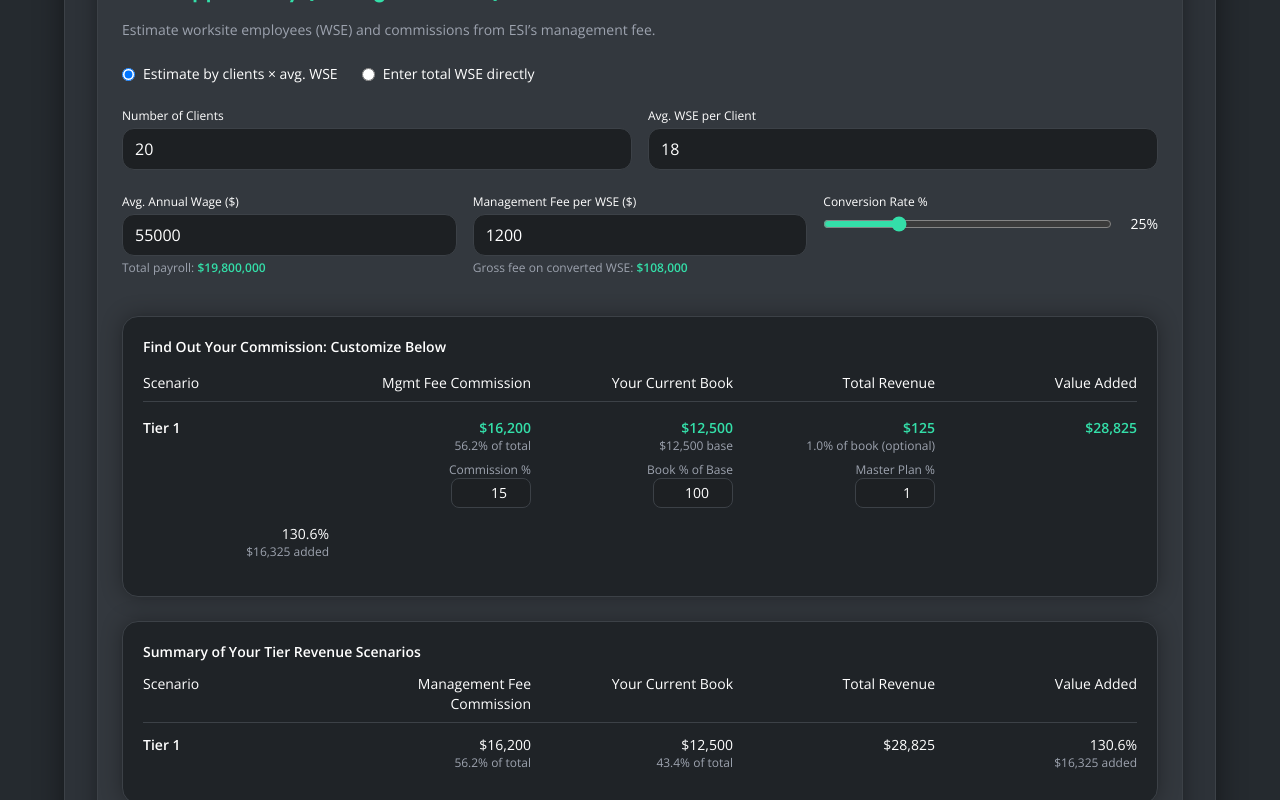
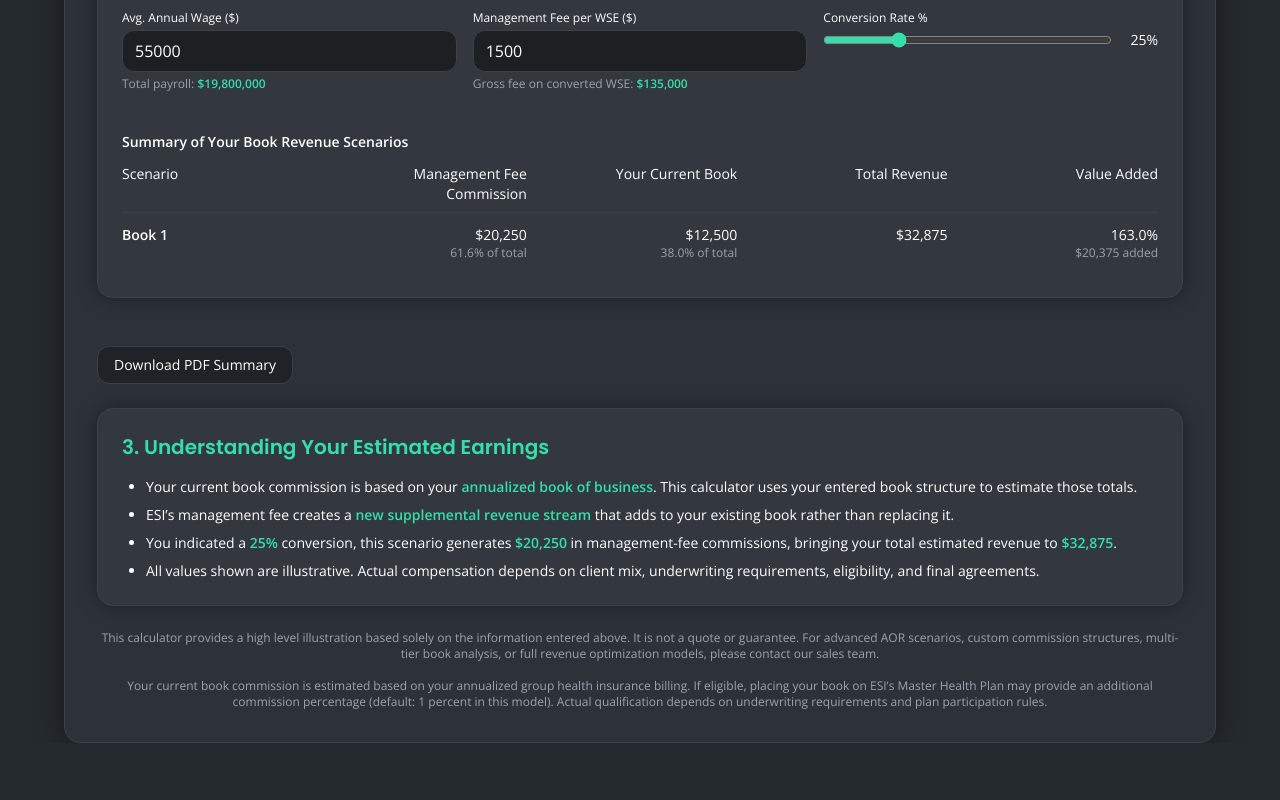
Before and after one commit to athenacats/new-esi-channel-calculator, a React (Vite) app: page / in a window 1280 px wide. Shown: the part 820-1620 px from the top of the page. After the commit the page ends 1563 px from the top, so only its background shows below. Built offline with nearby package versions, Linux system fonts and the light colour scheme.

Commit message:
update new version of calculator

```diff
--- a/src/components/ESIChannelPartnerCalculator.tsx
+++ b/src/components/ESIChannelPartnerCalculator.tsx
@@ -20,11 +20,14 @@ function numberFromInput(v: any, fallback = 0): any {
   return Number.isFinite(n) ? n : fallback;
 }
 
+const DEFAULT_COMMISSION_PCT = 15;
+const DEFAULT_BOOK_PCT = 100;
+
 export default function EsiChannelPartnerRoiCalculator() {
   /* ---------------- STATES ---------------- */
   const [tiers, setTiers] = useState<
     Array<{ label: string; amount: number; pct: number }>
-  >([{ label: "Tier 1", amount: 250000, pct: 5 }]);
+  >([{ label: "Book 1", amount: 250000, pct: 5 }]);
 
   const [inputMode, setInputMode] = useState<"byClients" | "byWSE">(
     "byClients"
@@ -33,21 +36,10 @@ export default function EsiChannelPartnerRoiCalculator() {
   const [avgWsePerClient, setAvgWsePerClient] = useState(18);
   const [totalWseDirect, setTotalWseDirect] = useState(360);
   const [avgAnnualWage, setAvgAnnualWage] = useState(55000);
-  const [mgmtFeePerWse, setMgmtFeePerWse] = useState(1200);
+  const [mgmtFeePerWse, setMgmtFeePerWse] = useState(1500);
   const [conversionRate, setConversionRate] = useState(25);
   const pdfRef = useRef<HTMLDivElement>(null);
   const [masterPlanPct, setMasterPlanPct] = useState(1);
-
-  const [customCommissionPct, setCustomCommissionPct] = useState(15);
-  const [bookPortionPct, setBookPortionPct] = useState(100);
-
-  const [tierCustom, setTierCustom] = useState<{
-    [key: number]: {
-      commissionPct: number;
-      bookPct: number;
-      masterPct: number;
-    };
-  }>({});
 
   /* ---------------- DERIVED ---------------- */
 
@@ -82,51 +74,106 @@ export default function EsiChannelPartnerRoiCalculator() {
   const commissionFromRate = (ratePct: number) =>
     grossMgmtFee * (numberFromInput(ratePct) / 100);
 
-  const customCommission = commissionFromRate(customCommissionPct);
-  const adjustedBook =
-    totalBookCommission * (numberFromInput(bookPortionPct) / 100);
+  const mgmtFeeCommission = commissionFromRate(DEFAULT_COMMISSION_PCT);
+  const adjustedBook = totalBookCommission * (DEFAULT_BOOK_PCT / 100);
+  const totalRevenue = mgmtFeeCommission + adjustedBook + masterPlanCommission;
+  const valueAddedAbsTotal = totalRevenue - totalBookCommission;
 
-  const customTotalRevenue =
-    customCommission + adjustedBook + masterPlanCommission;
-
-  const customMgmtSharePct =
-    customTotalRevenue > 0
-      ? (customCommission / customTotalRevenue) * 100
-      : NaN;
-
-  const customBookSharePct =
-    customTotalRevenue > 0 ? (adjustedBook / customTotalRevenue) * 100 : NaN;
-
-  const customUpliftAbs = customTotalRevenue - totalBookCommission;
-
-  const customUpliftPct =
+  const valueAddedPctTotal =
     totalBookCommission > 0
-      ? (customUpliftAbs / totalBookCommission) * 100
-      : NaN;
-
-  const perClientAddedRevCustom = clients
-    ? customCommission / numberFromInput(clients)
+      ? (valueAddedAbsTotal / totalBookCommission) * 100
       : 0;
 
-  /* -------- STATIC SAMPLE (Standard CP) -------- */
-  const STATIC_CP_MGMT = 21600;
-  const STATIC_CP_BOOK = 12500;
-  const STATIC_CP_TOTAL = STATIC_CP_MGMT + STATIC_CP_BOOK;
-  const STATIC_CP_UPLIFT_ABS = STATIC_CP_TOTAL - STATIC_CP_BOOK;
-  const STATIC_CP_UPLIFT_PCT = (STATIC_CP_UPLIFT_ABS / STATIC_CP_BOOK) * 100;
-  const STATIC_CP_MGMT_SHARE = (STATIC_CP_MGMT / STATIC_CP_TOTAL) * 100;
-  const STATIC_CP_BOOK_SHARE = (STATIC_CP_BOOK / STATIC_CP_TOTAL) * 100;
+  const mgmtShareTotal =
+    totalRevenue > 0 ? (mgmtFeeCommission / totalRevenue) * 100 : 0;
+
+  const bookShareTotal =
+    totalRevenue > 0 ? (adjustedBook / totalRevenue) * 100 : 0;
+
+  // Scenario rows (per book) + totals for the table
+  const scenarioRows = useMemo(() => {
+    const commissionPct = DEFAULT_COMMISSION_PCT;
+    const bookPct = DEFAULT_BOOK_PCT;
+    const masterPct = masterPlanPct;
+
+    // This is global (from WSE inputs) and is the same for every row unless you later decide to allocate it.
+    const mgmtCommissionEach = grossMgmtFee * (commissionPct / 100);
+
+    const rows = tiers.map((t) => {
+      const bookCommission =
+        numberFromInput(t.amount) * (numberFromInput(t.pct) / 100);
+      const adjustedBookLocal = bookCommission * (bookPct / 100);
+      const masterLocal = bookCommission * (masterPct / 100);
+
+      const totalRevenueLocal =
+        mgmtCommissionEach + adjustedBookLocal + masterLocal;
+
+      const upliftAbsLocal = totalRevenueLocal - bookCommission;
+      const upliftPctLocal =
+        bookCommission > 0 ? (upliftAbsLocal / bookCommission) * 100 : 0;
+
+      const mgmtShareLocal =
+        totalRevenueLocal > 0
+          ? (mgmtCommissionEach / totalRevenueLocal) * 100
+          : 0;
+      const bookShareLocal =
+        totalRevenueLocal > 0
+          ? (adjustedBookLocal / totalRevenueLocal) * 100
+          : 0;
+
+      return {
+        label: t.label,
+        mgmtCommission: mgmtCommissionEach,
+        bookCommission,
+        adjustedBook: adjustedBookLocal,
+        master: masterLocal,
+        totalRevenue: totalRevenueLocal,
+        upliftAbs: upliftAbsLocal,
+        upliftPct: upliftPctLocal,
+        mgmtShare: mgmtShareLocal,
+        bookShare: bookShareLocal,
+      };
+    });
+
+    const totals = rows.reduce(
+      (acc, r) => {
+        acc.mgmtCommission += r.mgmtCommission;
+        acc.adjustedBook += r.adjustedBook;
+        acc.master += r.master;
+        acc.totalRevenue += r.totalRevenue;
+        return acc;
+      },
+      { mgmtCommission: 0, adjustedBook: 0, master: 0, totalRevenue: 0 }
+    );
+
+    const totalBookBase = totalBookCommission; // sum of all book commissions
+    const valueAddedAbs = totals.totalRevenue - totalBookBase;
+    const valueAddedPct =
+      totalBookBase > 0 ? (valueAddedAbs / totalBookBase) * 100 : 0;
+
+    const mgmtShareTotal =
+      totals.totalRevenue > 0
+        ? (totals.mgmtCommission / totals.totalRevenue) * 100
+        : 0;
+    const bookShareTotal =
+      totals.totalRevenue > 0
+        ? (totals.adjustedBook / totals.totalRevenue) * 100
+        : 0;
+
+    return {
+      rows,
+      totals: {
+        ...totals,
+        totalBookBase,
+        valueAddedAbs,
+        valueAddedPct,
+        mgmtShareTotal,
+        bookShareTotal,
+      },
+    };
+  }, [tiers, grossMgmtFee, masterPlanPct, totalBookCommission]);
 
   /* ---------------- HANDLERS ---------------- */
-
-  function ensureTierDefaults(idx: number) {
-    if (!tierCustom[idx]) {
-      setTierCustom((prev) => ({
-        ...prev,
-        [idx]: { commissionPct: 15, bookPct: 100, masterPct: 1 },
-      }));
-    }
-  }
 
   function updateTier(
     idx: number,
@@ -142,7 +189,7 @@ export default function EsiChannelPartnerRoiCalculator() {
     if (tiers.length >= 5) return;
     setTiers((prev) => [
       ...prev,
-      { label: `Tier ${prev.length + 1}`, amount: 0, pct: 5 },
+      { label: `Book ${prev.length + 1}`, amount: 250000, pct: 5 },
     ]);
   }
 
@@ -151,16 +198,15 @@ export default function EsiChannelPartnerRoiCalculator() {
   }
 
   function resetAll() {
-    setTiers([{ label: "Tier 1", amount: 250000, pct: 5 }]);
+    setTiers([{ label: "Book 1", amount: 250000, pct: 5 }]);
     setInputMode("byClients");
     setClients(20);
     setAvgWsePerClient(18);
     setTotalWseDirect(360);
     setAvgAnnualWage(55000);
-    setMgmtFeePerWse(1200);
+    setMgmtFeePerWse(1500);
     setConversionRate(25);
-    setCustomCommissionPct(15);
-    setBookPortionPct(100);
+    setMasterPlanPct(1);
   }
 
   async function exportPDF() {
@@ -243,33 +289,6 @@ export default function EsiChannelPartnerRoiCalculator() {
             >
               A high level summary of your estimated commissions and revenue
               outcomes based on the inputs below.
-            </p>
-          </div>
-          <div className="mb-10 ">
-            <span
-              className="
-          text-l font-poppins font-semibold text-[var(--accent)] text-center"
-            >
-              Disclaimer:
-            </span>
-            <p
-              className="
-          text-sm font-poppins text-white
-
-        "
-            >
-              This calculator provides a high level illustration based solely on
-              the information entered above. For advanced AOR scenarios, custom
-              commission structures, multi-tier book analysis, or full revenue
-              optimization models, please contact our sales team.
-              <br></br>
-              <br></br>
-              Your current book commission is estimated based on your annualized
-              group health insurance billing. If eligible, placing your book on
-              ESI’s Master Health Plan may provide an additional commission
-              percentage (default: 1 percent in this model). Actual
-              qualification depends on underwriting requirements and plan
-              participation rules.
             </p>
           </div>
 
@@ -359,7 +378,7 @@ export default function EsiChannelPartnerRoiCalculator() {
             </h2>
 
             <p className="text-sm text-[var(--muted)] mb-4">
-              Add up to five tiers to mirror your existing commission structure.
+              Add up to five books to mirror your existing commission structure.
             </p>
 
             <div className="space-y-4">
@@ -368,7 +387,7 @@ export default function EsiChannelPartnerRoiCalculator() {
                   {/* LABEL */}
                   <div className="col-span-12 sm:col-span-4">
                     <label className="block text-xs text-white mb-1">
-                      Label
+                      Book
                     </label>
                     <input
                       type="text"
@@ -387,7 +406,7 @@ export default function EsiChannelPartnerRoiCalculator() {
                   {/* AMOUNT */}
                   <div className="col-span-12 sm:col-span-4">
                     <label className="block text-xs text-white mb-1">
-                      Tier Amount ($)
+                      Total Book Amount ($)
                     </label>
                     <input
                       type="number"
@@ -468,7 +487,7 @@ export default function EsiChannelPartnerRoiCalculator() {
                 transition-all duration-150
               "
                 >
-                  + Add Tier
+                  + Add Book
                 </button>
 
                 <div className="text-sm text-[var(--muted)]">
@@ -660,187 +679,9 @@ export default function EsiChannelPartnerRoiCalculator() {
                 </div>
               </div>
             </div>
-
-            {/* CUSTOM COMMISSION — NO SLIDERS */}
-            <div
-              className="
-    rounded-2xl p-5 mb-6
-    bg-[var(--soft)] border border-[var(--line)]
-    shadow-[0_0_20px_rgba(0,0,0,0.35)]
-  "
-            >
-              <h3 className="text-sm font-semibold mb-4 text-white">
-                Find Out Your Commission: Customize Below
-              </h3>
-
-              {/* TABLE HEADER */}
-              <div className="grid grid-cols-5 gap-4 text-sm text-white mb-2">
-                <div>Scenario</div>
-                <div className="text-right">Mgmt Fee Commission</div>
-                <div className="text-right">Your Current Book</div>
-                <div className="text-right">Total Revenue</div>
-                <div className="text-right">Value Added</div>
-              </div>
-
-              {tiers.map((t, idx) => {
-                const cfg = tierCustom[idx] ?? {
-                  commissionPct: 15,
-                  bookPct: 100,
-                  masterPct: 1,
-                };
-
-                const bookRevenue =
-                  numberFromInput(t.amount) * (numberFromInput(t.pct) / 100);
-
-                const mgmtCommission = grossMgmtFee * (cfg.commissionPct / 100);
-
-                const adjustedBookLocal =
-                  totalBookCommission * (cfg.bookPct / 100);
-
-                const masterLocal = totalBookCommission * (cfg.masterPct / 100);
-
-                const totalRevenueLocal =
-                  mgmtCommission + adjustedBookLocal + masterLocal;
-
-                const upliftAbsLocal = totalRevenueLocal - totalBookCommission;
-                const upliftPctLocal =
-                  totalBookCommission > 0
-                    ? (upliftAbsLocal / totalBookCommission) * 100
-                    : 0;
-
-                return (
-                  <div
-                    key={idx}
-                    className="grid grid-cols-5 gap-4 text-sm text-white py-4 border-t border-[var(--line)]"
-                  >
-                    {/* LABEL */}
-                    <div className="font-semibold">{t.label}</div>
-
-                    {/* MGMT COMMISSION */}
-                    <div className="text-right">
-                      <div className="text-[var(--accent)] font-semibold">
-                        {currencyFmt.format(mgmtCommission)}
-                      </div>
-                      <div className="text-xs text-[var(--muted)]">
-                        {pctFmt((mgmtCommission / totalRevenueLocal) * 100)} of
-                        total
-                      </div>
-
-                      <label className="block text-xs text-[var(--muted)] mt-2">
-                        Commission %
-                      </label>
-                      <input
-                        type="number"
-                        min={0}
-                        max={50}
-                        value={cfg.commissionPct}
-                        onChange={(e) =>
-                          setTierCustom((prev) => ({
-                            ...prev,
-                            [idx]: {
-                              ...cfg,
-                              commissionPct: numberFromInput(e.target.value),
-                            },
-                          }))
-                        }
-                        className="w-20 bg-[#1d2023] border border-[var(--line)]
-              rounded-lg px-2 py-1 text-right text-white
-              focus:outline-none focus:ring-2 focus:ring-[var(--accent)]"
-                      />
-                    </div>
-
-                    {/* BOOK */}
-                    <div className="text-right">
-                      <div className="text-[var(--accent)] font-semibold">
-                        {currencyFmt.format(adjustedBookLocal)}
-                      </div>
-                      <div className="text-xs text-[var(--muted)]">
-                        {currencyFmt.format(bookRevenue)} base
-                      </div>
-
-                      <label className="block text-xs text-[var(--muted)] mt-2">
-                        Book % of Base
-                      </label>
-                      <input
-                        type="number"
-                        min={0}
-                        max={100}
-                        value={cfg.bookPct}
-                        onChange={(e) =>
-                          setTierCustom((prev) => ({
-                            ...prev,
-                            [idx]: {
-                              ...cfg,
-                              bookPct: numberFromInput(e.target.value),
-                            },
-                          }))
-                        }
-                        className="w-20 bg-[#1d2023] border border-[var(--line)]
-              rounded-lg px-2 py-1 text-right text-white
-              focus:outline-none focus:ring-2 focus:ring-[var(--accent)]"
-                      />
-                    </div>
-
-                    {/* MASTER PLAN */}
-                    <div className="text-right">
-                      <div className="text-[var(--accent)] font-semibold">
-                        {currencyFmt.format(masterLocal)}
-                      </div>
-                      <div className="text-xs text-[var(--muted)]">
-                        {pctFmt(cfg.masterPct)} of book (optional)
-                      </div>
-
-                      <label className="block text-xs text-[var(--muted)] mt-2">
-                        Master Plan %
-                      </label>
-                      <input
-                        type="number"
-                        min={0}
-                        max={5}
-                        value={cfg.masterPct}
-                        onChange={(e) =>
-                          setTierCustom((prev) => ({
-                            ...prev,
-                            [idx]: {
-                              ...cfg,
-                              masterPct: numberFromInput(e.target.value),
-                            },
-                          }))
-                        }
-                        className="w-20 bg-[#1d2023] border border-[var(--line)]
-              rounded-lg px-2 py-1 text-right text-white
-              focus:outline-none focus:ring-2 focus:ring-[var(--accent)]"
-                      />
-                    </div>
-
-                    {/* TOTAL / VALUE */}
-                    <div className="text-right">
-                      <div className="text-[var(--accent)] font-semibold">
-                        {currencyFmt.format(totalRevenueLocal)}
-                      </div>
-                    </div>
-
-                    <div className="text-right">
-                      {pctFmt(upliftPctLocal)}
-                      <div className="text-xs text-[var(--muted)]">
-                        {currencyFmt.format(upliftAbsLocal)} added
-                      </div>
-                    </div>
-                  </div>
-                );
-              })}
-            </div>
-
             {/* ========== DYNAMIC TIER SUMMARY (REPLACES STATIC EXAMPLE) ========== */}
-            <div
-              className="
-    rounded-2xl p-5 mb-6
-    bg-[var(--soft)] border border-[var(--line)]
-    shadow-[0_0_20px_rgba(0,0,0,0.35)]
-  "
-            >
             <h3 className="text-sm font-semibold mb-3 text-white">
-                Summary of Your Tier Revenue Scenarios
+              Summary of Your Book Revenue Scenarios
             </h3>
 
             <div className="grid grid-cols-5 gap-4 text-sm text-white mb-2">
@@ -851,71 +692,71 @@ export default function EsiChannelPartnerRoiCalculator() {
               <div className="text-right">Value Added</div>
             </div>
 
-              {tiers.map((t, idx) => {
-                const cfg = tierCustom[idx] ?? {
-                  commissionPct: 15,
-                  bookPct: 100,
-                  masterPct: 1,
-                };
+            {scenarioRows.rows.map((r) => (
+              <div
+                key={r.label}
+                className="grid grid-cols-5 gap-4 text-sm text-white py-3 border-t border-[var(--line)]"
+              >
+                <div className="font-semibold">{r.label}</div>
 
-                const bookRevenue =
-                  numberFromInput(t.amount) * (numberFromInput(t.pct) / 100);
-
-                const mgmtCommission = grossMgmtFee * (cfg.commissionPct / 100);
-
-                const adjustedBookLocal =
-                  totalBookCommission * (cfg.bookPct / 100);
-
-                const masterLocal = totalBookCommission * (cfg.masterPct / 100);
-
-                const totalRevenueLocal =
-                  mgmtCommission + adjustedBookLocal + masterLocal;
-
-                const upliftAbsLocal = totalRevenueLocal - totalBookCommission;
-
-                const upliftPctLocal =
-                  totalBookCommission > 0
-                    ? (upliftAbsLocal / totalBookCommission) * 100
-                    : 0;
-
-                return (
-                  <div className="grid grid-cols-5 gap-4 text-sm text-white py-3 border-t border-[var(--line)]">
-                    <div className="font-semibold">{t.label}</div>
-
-                    {/* Management Fee */}
                 <div className="text-right">
-                      {currencyFmt.format(mgmtCommission)}
+                  {currencyFmt.format(r.mgmtCommission)}
                   <div className="text-xs text-[var(--muted)]">
-                        {pctFmt((mgmtCommission / totalRevenueLocal) * 100)} of
-                        total
+                    {pctFmt(r.mgmtShare)} of total
                   </div>
                 </div>
 
-                    {/* Book */}
                 <div className="text-right">
-                      {currencyFmt.format(adjustedBookLocal)}
+                  {currencyFmt.format(r.adjustedBook)}
                   <div className="text-xs text-[var(--muted)]">
-                        {pctFmt((adjustedBookLocal / totalRevenueLocal) * 100)}{" "}
-                        of total
+                    {pctFmt(r.bookShare)} of total
                   </div>
                 </div>
 
-                    {/* Total */}
                 <div className="text-right">
-                      {currencyFmt.format(totalRevenueLocal)}
+                  {currencyFmt.format(r.totalRevenue)}
                 </div>
 
-                    {/* Value Added */}
                 <div className="text-right">
-                      {pctFmt(upliftPctLocal)}
+                  {pctFmt(r.upliftPct)}
                   <div className="text-xs text-[var(--muted)]">
-                        {currencyFmt.format(upliftAbsLocal)} added
+                    {currencyFmt.format(r.upliftAbs)} added
                   </div>
                 </div>
               </div>
-                );
-              })}
+            ))}
+
+            {tiers.length > 1 && (
+              <div className="grid grid-cols-5 gap-4 text-sm text-white py-3 border-t border-[var(--line)]">
+                <div className="font-semibold">Total</div>
+
+                <div className="text-right">
+                  {currencyFmt.format(scenarioRows.totals.mgmtCommission)}
+                  <div className="text-xs text-[var(--muted)]">
+                    {pctFmt(scenarioRows.totals.mgmtShareTotal)} of total
                   </div>
+                </div>
+
+                <div className="text-right">
+                  {currencyFmt.format(scenarioRows.totals.adjustedBook)}
+                  <div className="text-xs text-[var(--muted)]">
+                    {pctFmt(scenarioRows.totals.bookShareTotal)} of total
+                  </div>
+                </div>
+
+                <div className="text-right">
+                  {currencyFmt.format(scenarioRows.totals.totalRevenue)}
+                </div>
+
+                <div className="text-right">
+                  {pctFmt(scenarioRows.totals.valueAddedPct)}
+                  <div className="text-xs text-[var(--muted)]">
+                    {currencyFmt.format(scenarioRows.totals.valueAddedAbs)}{" "}
+                    added
+                  </div>
+                </div>
+              </div>
+            )}
           </section>
           <button
             onClick={exportPDF}
@@ -954,9 +795,9 @@ export default function EsiChannelPartnerRoiCalculator() {
                 Your current book commission is based on your
                 <span className="font-semibold text-[var(--accent)]">
                   {" "}
-                  annualized group health insurance billing
+                  annualized book of business
                 </span>
-                . This calculator uses your entered tier structure to estimate
+                . This calculator uses your entered book structure to estimate
                 those totals.
               </li>
 
@@ -970,34 +811,20 @@ export default function EsiChannelPartnerRoiCalculator() {
               </li>
 
               <li>
-                At a{" "}
+                You indicated a{" "}
                 <span className="text-[var(--accent)] font-semibold">
                   {Math.round(conversionRate)}%
                 </span>{" "}
-                conversion, your custom scenario generates{" "}
+                conversion, this scenario generates{" "}
                 <span className="text-[var(--accent)] font-semibold">
-                  {currencyFmt.format(customCommission)}
+                  {currencyFmt.format(mgmtFeeCommission)}
                 </span>{" "}
-                in management-fee commissions at {customCommissionPct}%,
-                bringing your total estimated revenue to{" "}
+                in management-fee commissions, bringing your total estimated
+                revenue to{" "}
                 <span className="text-[var(--accent)] font-semibold">
-                  {currencyFmt.format(customTotalRevenue)}
+                  {currencyFmt.format(totalRevenue)}
                 </span>
                 .
-              </li>
-
-              <li>
-                If eligible, placing your book on
-                <span className="font-semibold text-[var(--accent)]">
-                  {" "}
-                  ESI’s Master Health Plan
-                </span>{" "}
-                may add an additional{" "}
-                <span className="font-semibold text-[var(--accent)]">
-                  {pctFmt(masterPlanPct)}
-                </span>{" "}
-                commission on your total book (shown above as an optional
-                component).
               </li>
 
               <li>
@@ -1010,8 +837,19 @@ export default function EsiChannelPartnerRoiCalculator() {
 
           {/* FOOTER */}
           <footer className="mt-6 text-xs text-[var(--muted)] text-center">
-            Disclaimer: This calculator is for illustration purposes only. It is
-            not a quote or guarantee. All figures are annual & pre-tax.
+            <p>
+              This calculator provides a high level illustration based solely on
+              the information entered above. It is not a quote or guarantee. For
+              advanced AOR scenarios, custom commission structures, multi-tier
+              book analysis, or full revenue optimization models, please contact
+              our sales team. <br></br>
+              <br></br> Your current book commission is estimated based on your
+              annualized group health insurance billing. If eligible, placing
+              your book on ESI’s Master Health Plan may provide an additional
+              commission percentage (default: 1 percent in this model). Actual
+              qualification depends on underwriting requirements and plan
+              participation rules.
+            </p>
           </footer>
         </div>
       }
```
Lines whose indentation alone changed are shown as unchanged.
